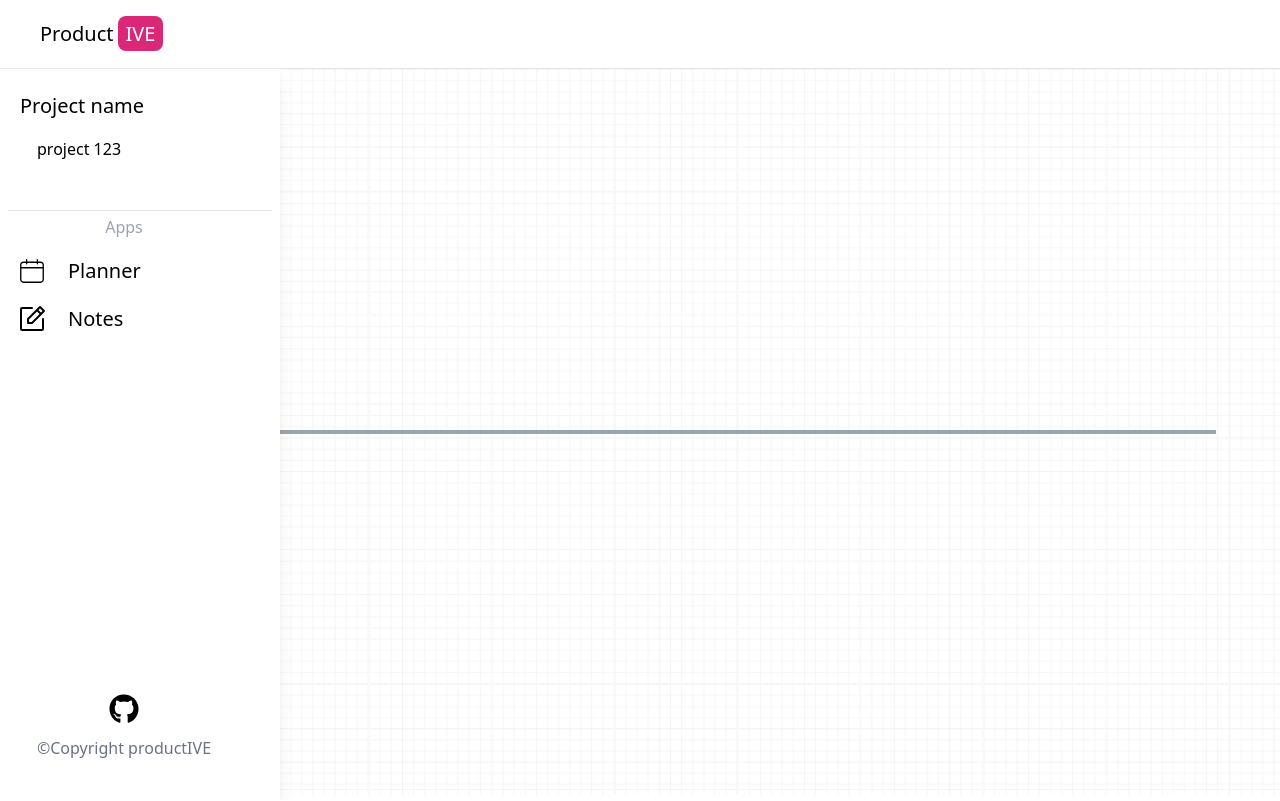
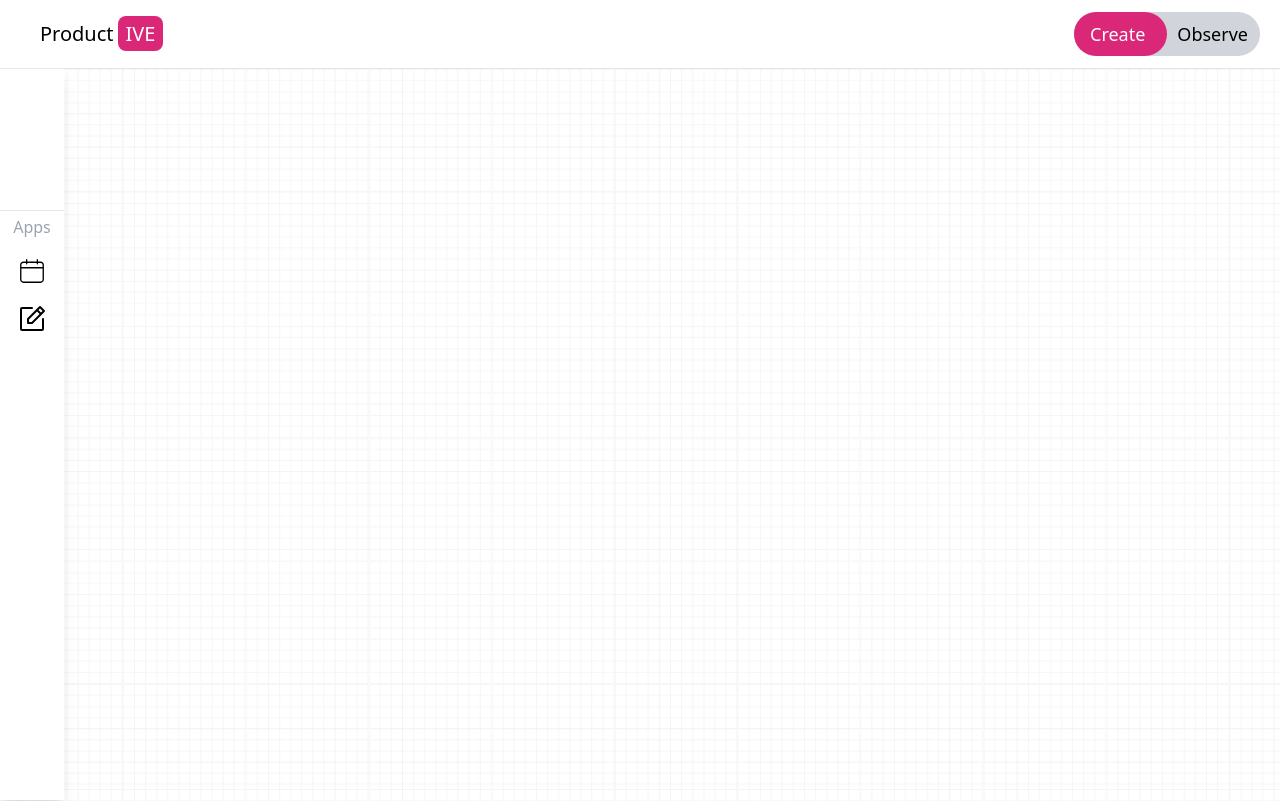
Before and after one commit to karal63/time-manager-app-project, a React (Vite) app: page /planner in a window 1280 px wide. Built offline with nearby package versions, Linux system fonts and the light colour scheme.

Commit message:
Utworzenie podstrony /planner/observe. Utworzenie przełącznika trybu u podstron /planner i /planner/observe. Utworzenie podstrony, która ma się wyświetlać w przypadku gdy został źle podany url np. planner1. Aktualizacja wersji (ver. 0.17 Beta)

```diff
--- a/src/App.jsx
+++ b/src/App.jsx
@@ -8,6 +8,7 @@ import Sidebar from "./components/Sidebar";
 import Notes from "./pages/Notes";
 import Planner from "./pages/Planner";
 import PageNotFound from "./pages/PageNotFound";
+import ObservePlan from "./pages/ObservePlan";
 
 const App = () => {
     return (
@@ -17,6 +18,7 @@ const App = () => {
             <Routes>
                 <Route path="/" element={<Navigate to="/planner" />} />
                 <Route path="/planner" element={<Planner />} />
+                <Route path="/planner/observe" element={<ObservePlan />} />
                 <Route path="/notes" element={<Notes />} />
                 <Route path="*" element={<PageNotFound />} />
             </Routes>
--- a/src/components/Navbar.jsx
+++ b/src/components/Navbar.jsx
@@ -1,6 +1,11 @@
-import { Link } from "react-router-dom";
+import { Link, useLocation } from "react-router-dom";
+import SwitchMode from "./switchMode";
 
 const Navbar = () => {
+    const url = useLocation();
+    console.log(url);
+    console.log(url.pathname === "/planner");
+
     return (
         <section className="border-b-[1px] relative z-20">
             <div className="bg-white py-5 px-10">
@@ -15,7 +20,12 @@ const Navbar = () => {
                 </div>
 
                 {/* nav right side */}
-                <div></div>
+                {url.pathname === "/planner" ||
+                url.pathname === "/planner/observe" ? (
+                    <SwitchMode />
+                ) : (
+                    ""
+                )}
             </div>
         </section>
     );
--- a/src/components/Sidebar.jsx
+++ b/src/components/Sidebar.jsx
@@ -6,7 +6,7 @@ import { Link } from "react-router-dom";
 import { useEffect, useRef, useState } from "react";
 
 const Sidebar = () => {
-    const [isOpen, setIsOpen] = useState(true);
+    const [isOpen, setIsOpen] = useState(false);
     const [projectName, setProjectName] = useState("project 123");
 
     const sidebarRef = useRef();
@@ -22,7 +22,7 @@ const Sidebar = () => {
                 isOpen ? "w-[280px]" : "w-16"
             } absolute left-0 top-[68px] h-[calc(100vh-68px)] shadow-lg bg-white transition-all pl-2 ${
                 isOpen ? "pr-10" : ""
-            } flex flex-col justify-between`}
+            } flex flex-col justify-between z-10`}
             onMouseLeave={() => {
                 setIsOpen(false);
             }}
--- /dev/null
+++ b/src/components/SwitchMode.jsx
@@ -0,0 +1,37 @@
+import { useState } from "react";
+import { Link } from "react-router-dom";
+
+const SwitchMode = () => {
+    const [action, setAction] = useState("create");
+
+    return (
+        <div className="absolute top-3 right-5 flex bg-gray-300 rounded-3xl">
+            <Link
+                to="/planner"
+                className={`z-20 pl-4 pr-8 py-2 text-lg relative rounded-3xl ${
+                    action === "create" ? "text-white" : ""
+                }`}
+                onClick={() => setAction("create")}
+            >
+                Create
+            </Link>
+            <Link
+                to="/planner/observe"
+                className={`z-10 py-2 pr-3 text-lg relative rounded-3xl rounded-tl-0 rounded-bl-0 ${
+                    action === "observe" ? "text-white" : ""
+                }`}
+                onClick={() => setAction("observe")}
+            >
+                Observe
+            </Link>
+
+            <div
+                className={`absolute h-full w-1/2 bg-darkPink rounded-3xl transition-all duration-300 ease-in-out ${
+                    action === "create" ? "translate-x-0" : "translate-x-full"
+                }`}
+            ></div>
+        </div>
+    );
+};
+
+export default SwitchMode;
--- a/src/pages/Notes.jsx
+++ b/src/pages/Notes.jsx
@@ -1,5 +1,9 @@
 const Notes = () => {
-  return <div className="bg-hero-pattern h-[90.7vh] bg-contain ">Notes</div>;
+    return (
+        <div className="bg-hero-pattern h-[calc(100vh-68px)] bg-contain">
+            Notes
+        </div>
+    );
 };
 
 export default Notes;
--- /dev/null
+++ b/src/pages/ObservePlan.jsx
@@ -0,0 +1,9 @@
+const ObservePlan = () => {
+    return (
+        <section className="bg-hero-pattern h-[calc(100vh-68px)] bg-contain relative pl-20">
+            123
+        </section>
+    );
+};
+
+export default ObservePlan;
--- a/src/pages/PageNotFound.jsx
+++ b/src/pages/PageNotFound.jsx
@@ -1,9 +1,23 @@
+import { IoIosArrowBack } from "react-icons/io";
+
+import { Link } from "react-router-dom";
+
 const PageNotFound = () => {
-  return (
-    <div className="flex justify-center items-center bg-hero-pattern h-[90.7vh] bg-contain ">
-      PageNotFound
-    </div>
-  );
+    return (
+        <div className="flex flex-col justify-center items-center bg-hero-pattern h-[calc(100vh-68px)] bg-contain ">
+            <h1 className="text-3xl font-bold mb-5 text-darkPink">
+                Page not found
+            </h1>
+
+            <Link
+                to="/"
+                className="flex gap-2 items-center border-[1px] text-lg px-8 py-2 rounded-xl bg-darkPinkTransp hover:bg-darkPink transition-all"
+            >
+                <IoIosArrowBack className="text-xl" />
+                Back to the home page
+            </Link>
+        </div>
+    );
 };
 
 export default PageNotFound;
--- a/src/pages/Planner.jsx
+++ b/src/pages/Planner.jsx
@@ -1,12 +1,6 @@
 const Planner = () => {
     return (
-        <div className="h-[90.7vh] bg-hero-pattern bg-contain flex-center">
-            <ul className="h-1 w-[90%] bg-gray-400">
-                {/* {for (let i = 0; i < hours; i++) (
-                <li className=""></li>
-              )} */}
-            </ul>
-        </div>
+        <section className="h-[calc(100vh-68px)] bg-hero-pattern bg-contain flex-center relative"></section>
     );
 };
 
```
Also changed, not shown: 1 other file (tests, documents, lock files or other folders).
